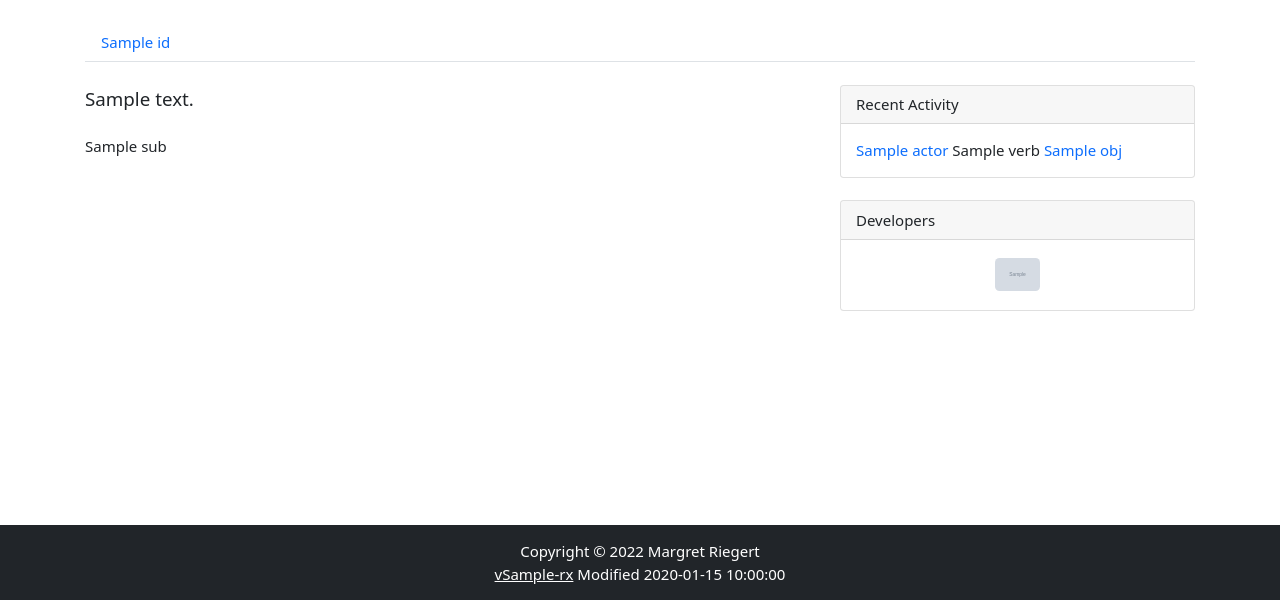
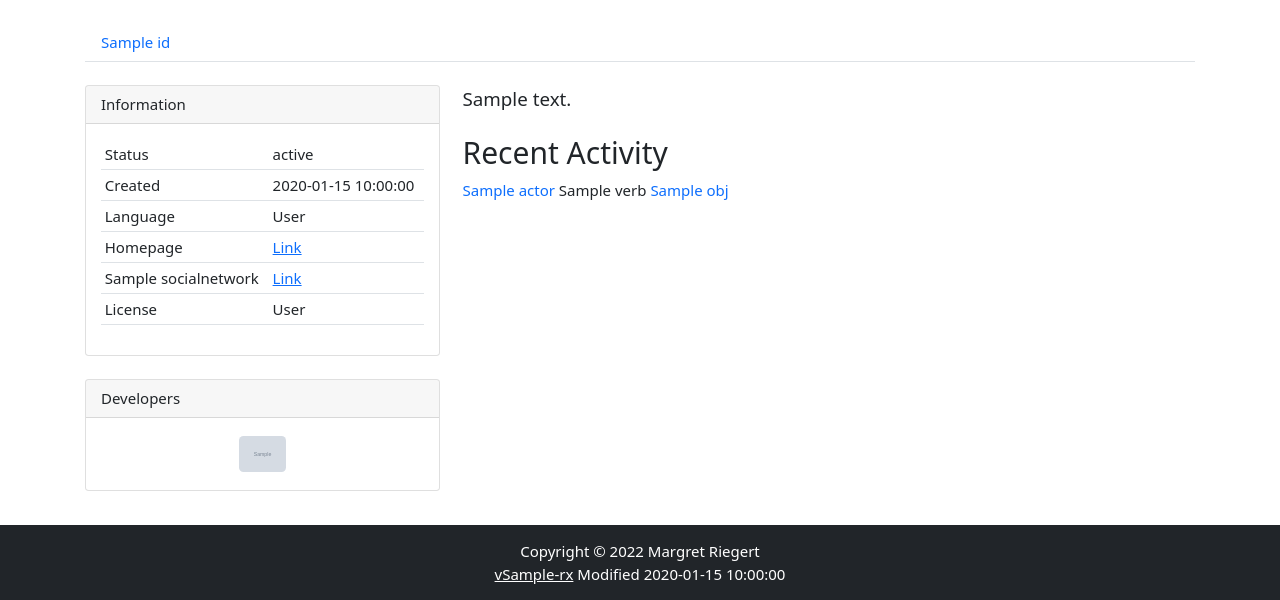
Before and after one commit to nobodywasishere/forcesword, a Python web app: template templates/proj_summary.html in a window 1280 px wide. Shown: the part 200-800 px from the top of the page. Run offline with Jinja, Linux system fonts and the light colour scheme; the template is opened without the code that fills it: most values are stand-ins (such as "Sample title", 1, 10 or a date in 2020); grey boxes marked "Sample" are stand-in pictures.

Commit message:
Add info to proj, move cards to left, adj dev image size

```diff
--- a/static/style.css
+++ b/static/style.css
@@ -16,7 +16,7 @@ html {
     vertical-align: top;
     display: inline-block;
     margin: 1%;
-    width: 50px;
+    /* width: 7.5rem; */
     overflow: auto;
 }
 
--- a/templates/proj_summary.html
+++ b/templates/proj_summary.html
@@ -2,18 +2,8 @@
 
 {% block proj_content %}
 
-<div class="col-md-8">
-    <article>
-        <section class="mb-5">
-            {%- for desc in sub["short_description"] -%}
-            <p class="fs-5 mb-4">{{ desc }}</p>
-            <p>{{sub}}</p>
-            {%- endfor -%}
-        </section>
-    </article>
-</div>
 <div class="col-md-4">
-    {%- if recent_activity['timeline'] -%}
+    <!-- {%- if recent_activity['timeline'] -%}
     <div class="card mb-4">
         <div class="card-header">Recent Activity</div>
         <div class="card-body">
@@ -28,14 +18,63 @@
             </ul>
         </div>
     </div>
+    {%- endif -%} -->
+<div class="card mb-4">
+    <div class="card-header">Information</div>
+    <div class="card-body">
+        <table class="table table-sm">
+            <tr>
+                <td>Status</td>
+                <td>{{ proj['status'] }}</td>
+            </tr>
+            <tr>
+                <td>Created</td>
+                <td>{{ proj['creation_date'] }}</td>
+            </tr>
+            <tr>
+                <td>Language</td>
+                <td>
+                    {%- for proj_lang in proj['categories']['language'] -%}
+                    {{ proj_lang['fullname'] }}{%- if not loop.last -%}, {%- endif -%}
+                    {%- endfor -%}
+                </td>
+            </tr>
+            <tr>
+                <td>Homepage</td>
+                <td>
+                    <a href="{{ proj['external_homepage'] }}">
+                        Link
+                    </a>
+                </td>
+            </tr>
+            {%- for proj_socnet in proj['socialnetworks'] -%}
+            {%- if proj_socnet['accounturl'] -%}
+            <tr>
+                <td>{{ proj_socnet['socialnetwork'] }}</td>
+                <td>
+                    <a href="{{ proj_socnet['accounturl'] }}">
+                        Link
+                    </a>
+                </td>
+            </tr>
     {%- endif -%}
+            {%- endfor -%}
+            {%- for proj_licn in proj['categories']['license'] -%}
+            <tr>
+                <td>License</td>
+                <td>{{ proj_licn['fullname'] }}</td>
+            </tr>
+            {%- endfor -%}
+        </table>
+    </div>
+</div>
     <div class="card mb-4">
         <div class="card-header">Developers</div>
         <div class="card-body wrapping_list">
             <ul class="list-unstyled m-0 p-0">
                 {%- if proj['developers'][0]['icon_url'] -%}
                     {%- for dev in proj['developers'] -%}
-                    <li>
+                    <li style="width: 3.5rem;">
                         <a href="/u/{{ dev['username'] }}" data-toggle="tooltip"
                             title="{{ dev['name'] }} ({{ dev['username'] }})">
                             <img src="{{ dev['icon_url'] }}" class="rounded-3"/>
@@ -44,13 +83,34 @@
                     {%- endfor -%}
                 {%- else -%}
                     {%- for dev in proj['developers'] -%}
-                    <li><a class="text-decoration-none text-primary" href="/u/{{ dev['username'] }}">{{ dev['name'] }} ({{ dev["username"] }})</a></li>
+                    <li style="width: 7.5rem;">{{ dev['name'] }}
+                        (<a class="text-decoration-none text-primary" href="/u/{{ dev['username'] }}">{{ dev["username"] }}</a>)</li>
                     {%- endfor -%}
                 {%- endif -%}
             </ul>
         </div>
     </div>
 </div>
+<div class="col-md-8">
+    <article>
+        <section class="mb-5">
+            {%- for desc in sub["short_description"] -%}
+            <p class="fs-5 mb-4">{{ desc }}</p>
+            {%- endfor -%}
+            <h2>Recent Activity</h2>
+            <ul class="list-unstyled mb-0">
+                {%- for act in recent_activity['timeline'][:10] -%}
+                <li>
+                    <a class="text-decoration-none text-primary" href="{{ act['actor']['activity_url'] }}">{{ act['actor']['activity_name'] }}</a>
+                    {{ act['verb'] }}
+                    <a class="text-decoration-none text-primary" href="{{ act['obj']['activity_url'] }}">{{ act['obj']['activity_name'] }}</a>
+                </li>
+                {%- endfor -%}
+            </ul>
+            <!-- <p>{{sub}}</p> -->
+        </section>
+    </article>
+</div>
 
 <!-- {{ sub }} -->
 
```
Also changed, not shown: templates/user.html (+15 -15 lines), README.md.
